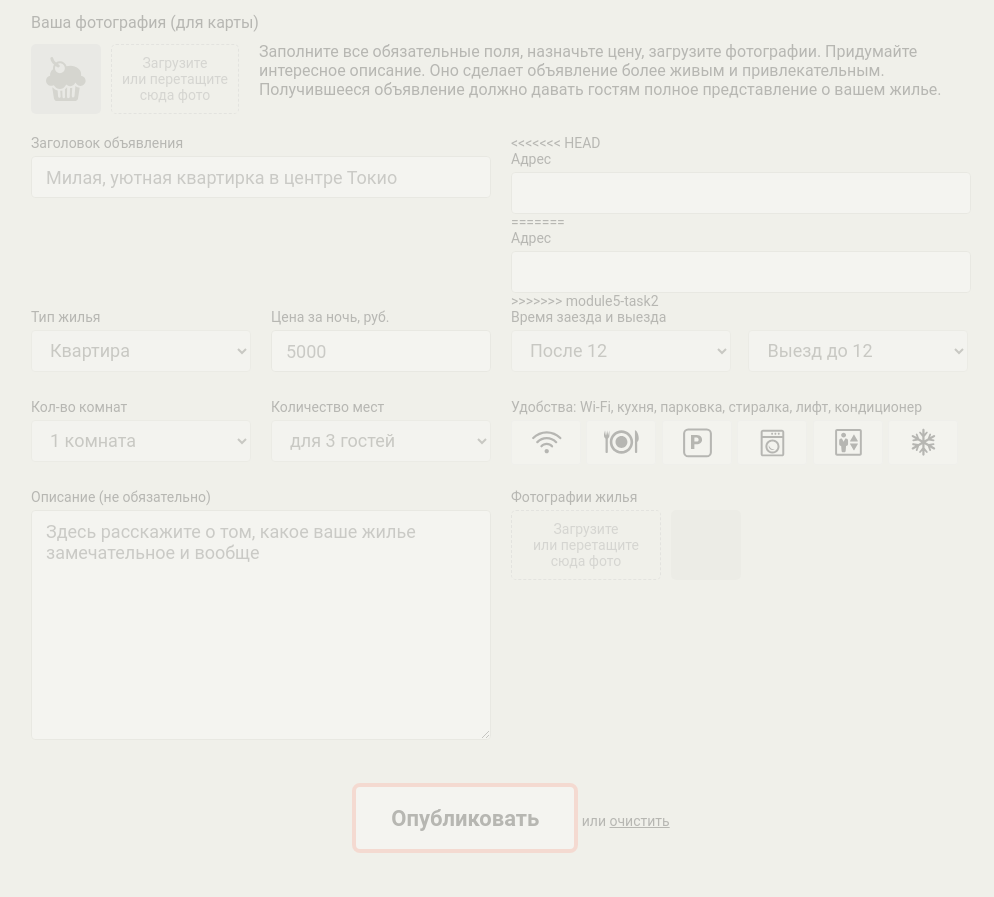
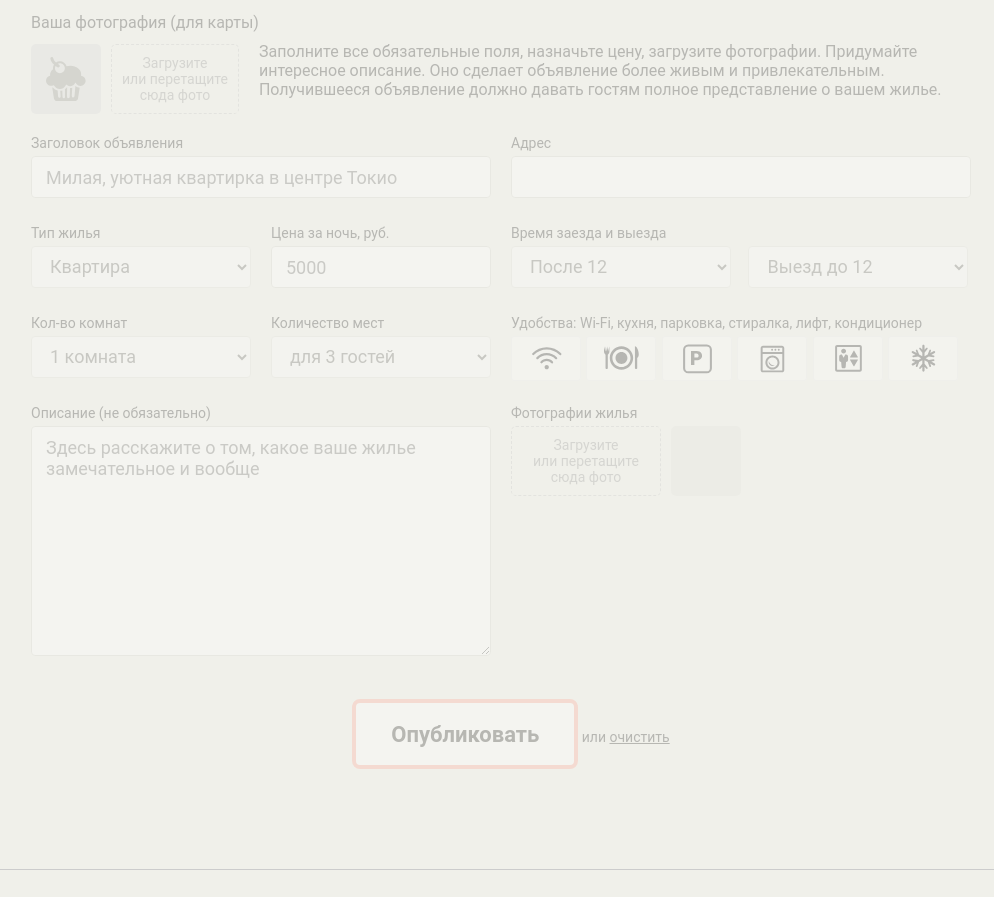
Before and after one commit to Maria0701/1057667-keksobooking-18, a website: page index.html in a window 1280 px wide. Shown: the part 820-1717 px from the top of the page, without its empty margins (129-1123 px from the left). Drawn offline with Linux system fonts and the light colour scheme; files whose address does not match are found by name.

Commit message:
Исправлен конфликт

```diff
--- a/index.html
+++ b/index.html
@@ -103,13 +103,8 @@
           <input id="title" name="title" type="text" minlength="30" maxlength="100" placeholder="Милая, уютная квартирка в центре Токио" disabled required>
         </fieldset>
         <fieldset class="ad-form__element ad-form__element--wide">
-<<<<<<< HEAD
           <label class="ad-form__label" for="address">Адрес</label>
           <input id="address" name="address" type="text" value="" disabled readonly>
-=======
-          <label class="ad-form__label" for="address" readonly >Адрес</label>
-          <input id="address" name="address" type="text" value="" disabled>
->>>>>>> module5-task2
         </fieldset>
         <fieldset class="ad-form__element">
           <label class="ad-form__label" for="type">Тип жилья</label>
```
